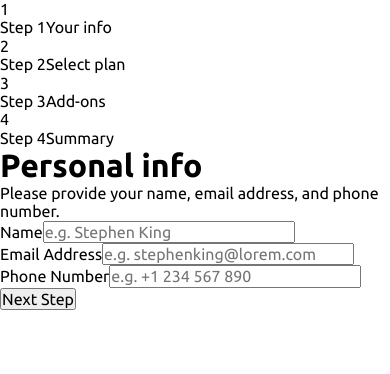
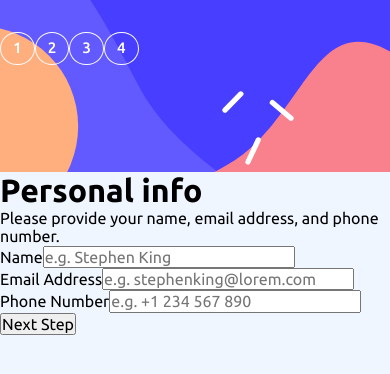
Before and after one commit to Samuel-Amaro/multi-step-form, a React (Create React App) app: page / in a window 390 px wide. Shown: the top 374 px of the page. Built offline with nearby package versions, Linux system fonts and the light colour scheme.

Commit message:
estilos in mobile-first iniciados, step personal info iniciados

```diff
--- /dev/null
+++ b/src/components/Form.css
@@ -0,0 +1,4 @@
+.form{
+    display: block;
+    width: 100%;
+}
--- a/src/components/Form.js
+++ b/src/components/Form.js
@@ -7,6 +7,7 @@ import useData from "../functions/useData";
 import StepSummary from "./StepSummary";
 import TankYou from "./TankYou";
 import Button from "./Button";
+import "./Form.css";
 
 export default function Form() {
 
@@ -88,7 +89,7 @@ export default function Form() {
 
   return (
     <form
-      className="Form"
+      className="form"
       aria-label="Form to register and orders"
       onSubmit={handleSubmitForm}
     >
--- /dev/null
+++ b/src/components/Sidebar.css
@@ -0,0 +1,12 @@
+/******MOBILE-FIRST*****/
+
+.sidebar {
+  background-image: url("../assets/images/bg-sidebar-mobile.svg");
+  background-repeat: no-repeat;
+  background-size: cover;
+  background-position: left center;
+  display: flex;
+  flex-flow: row nowrap;
+  padding: 32px 0;
+  height: 172px;
+}
--- a/src/components/Sidebar.js
+++ b/src/components/Sidebar.js
@@ -1,4 +1,5 @@
 import StepIndicator from "./StepIndicator";
+import "./Sidebar.css";
 
 export default function Sidebar(props) {
   const data = [
@@ -8,7 +9,7 @@ export default function Sidebar(props) {
     { numberStep: 4, info: "Step 4", summary: "Summary" },
   ];
   return (
-    <aside className="Sidebar">
+    <aside className="sidebar">
      {
         data.map((dataStep, index) => {
             return (
--- /dev/null
+++ b/src/components/StepIndicator.css
@@ -0,0 +1,15 @@
+.step-indicator__container{
+    display: none;
+}
+
+.step-indicator__number{
+    display: block;
+    background-color: transparent;
+    font-size: 0.95rem;
+    font-weight: 500;
+    color: var(--white);
+    border: 1px solid var(--alabaster);
+    padding: 6px 12px 8px 12px;
+    text-align: center;
+    border-radius: 50%;
+}
--- a/src/components/StepIndicator.js
+++ b/src/components/StepIndicator.js
@@ -1,3 +1,4 @@
+import "./StepIndicator.css";
 
 export default function StepIndicator(props) {
     return (
@@ -5,7 +6,7 @@ export default function StepIndicator(props) {
         <span
           className={
             props.isSelected
-              ? "step-indicator__number--active"
+              ? "step-indicator__number step-indicator__number--active"
               : "step-indicator__number"
           }
         >
--- a/src/index.css
+++ b/src/index.css
@@ -24,4 +24,5 @@ html{
 
 body{
   font-size: 16px;
+  background-color: var(--magnolia);
 }
```
